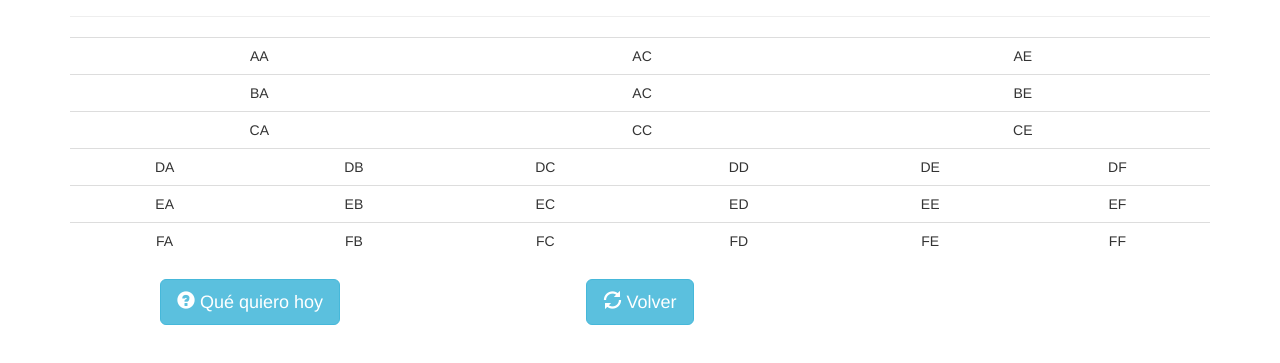
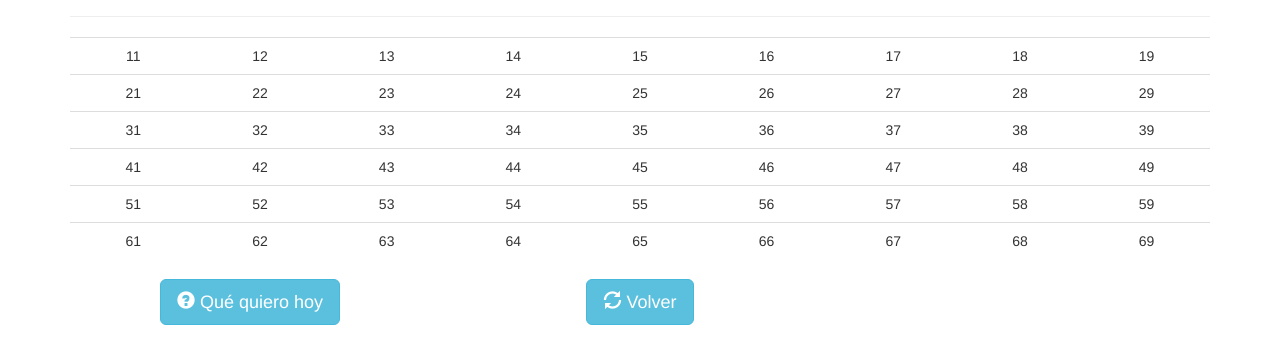
Before and after one commit to kmaxxo/vendingPhoneGap, a plain HTML site: page www/index_izquierda.html in a window 1280 px wide. Shown: the part 83-446 px from the top of the page. Drawn offline with Linux system fonts and the light colour scheme.

Commit message:
New machine

```diff
--- a/www/index_izquierda.html
+++ b/www/index_izquierda.html
@@ -21,43 +21,70 @@
 
         <table id="vending_matrix" class="table text-center">
             <tr>
-                <td colspan="2">AA</td>
-                <td colspan="2">AC</td>
-                <td colspan="2">AE</td>
+                <td>11</td>
+                <td>12</td>
+                <td>13</td>
+                <td>14</td>
+                <td>15</td>
+                <td>16</td>
+                <td>17</td>
+                <td>18</td>
+                <td>19</td>
             </tr>
             <tr>
-                <td colspan="2">BA</td>
-                <td colspan="2">AC</td>
-                <td colspan="2">BE</td>
+                <td>21</td>
+                <td>22</td>
+                <td>23</td>
+                <td>24</td>
+                <td>25</td>
+                <td>26</td>
+                <td>27</td>
+                <td>28</td>
+                <td>29</td>
             </tr>
             <tr>
-                <td colspan="2">CA</td>
-                <td colspan="2">CC</td>
-                <td colspan="2">CE</td>
+                <td>31</td>
+                <td>32</td>
+                <td>33</td>
+                <td>34</td>
+                <td>35</td>
+                <td>36</td>
+                <td>37</td>
+                <td>38</td>
+                <td>39</td>
             </tr>
             <tr>
-                <td>DA</td>
-                <td>DB</td>
-                <td>DC</td>
-                <td>DD</td>
-                <td>DE</td>
-                <td>DF</td>
+                <td>41</td>
+                <td>42</td>
+                <td>43</td>
+                <td>44</td>
+                <td>45</td>
+                <td>46</td>
+                <td>47</td>
+                <td>48</td>
+                <td>49</td>
             </tr>
             <tr>
-                <td>EA</td>
-                <td>EB</td>
-                <td>EC</td>
-                <td>ED</td>
-                <td>EE</td>
-                <td>EF</td>
+                <td>51</td>
+                <td>52</td>
+                <td>53</td>
+                <td>54</td>
+                <td>55</td>
+                <td>56</td>
+                <td>57</td>
+                <td>58</td>
+                <td>59</td>
             </tr>
             <tr>
-                <td>FA</td>
-                <td>FB</td>
-                <td>FC</td>
-                <td>FD</td>
-                <td>FE</td>
-                <td>FF</td>
+                <td>61</td>
+                <td>62</td>
+                <td>63</td>
+                <td>64</td>
+                <td>65</td>
+                <td>66</td>
+                <td>67</td>
+                <td>68</td>
+                <td>69</td>
             </tr>
         </table>
 
```
